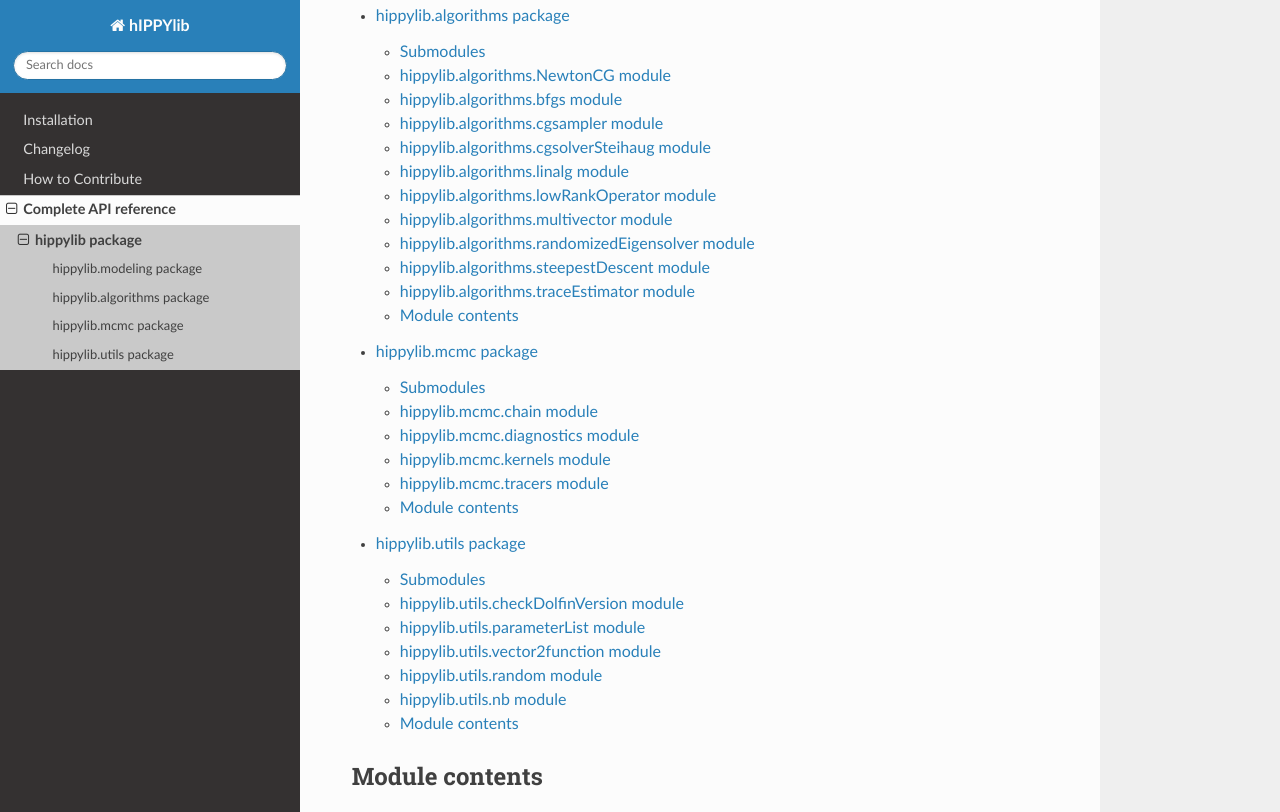
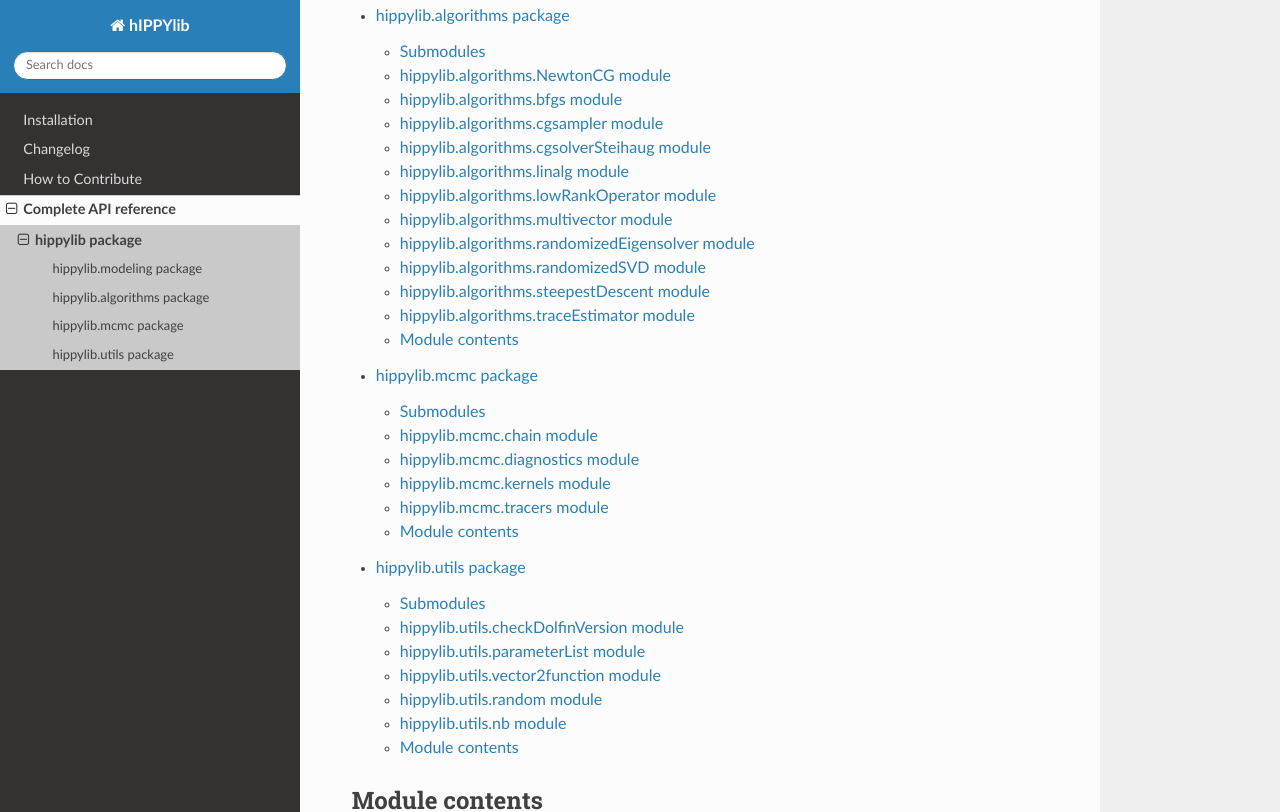
Before and after one commit to hippylib/hippylib, a Sphinx documentation site: the page built from doc/hippylib.rst, in a window 1280 px wide and 900 px high, scrolled down 572 px, cut to the strip 0-812 px from the top of the window. Built offline with Sphinx 7.4.7 and the Read the Docs theme 2.0.0, drawn with Linux system fonts in a browser that asks for light colours.

Commit message:
Update hippylib.algorithms.rst

```diff
--- a/doc/hippylib.algorithms.rst
+++ b/doc/hippylib.algorithms.rst
@@ -71,6 +71,14 @@ hippylib.algorithms.randomizedEigensolver module
     :undoc-members:
     :show-inheritance:
 
+hippylib.algorithms.randomizedSVD module
+------------------------------------------------
+
+.. automodule:: hippylib.algorithms.randomizedSVD
+    :members:
+    :undoc-members:
+    :show-inheritance:
+
 
 hippylib.algorithms.steepestDescent module
 ------------------------------------------
```
